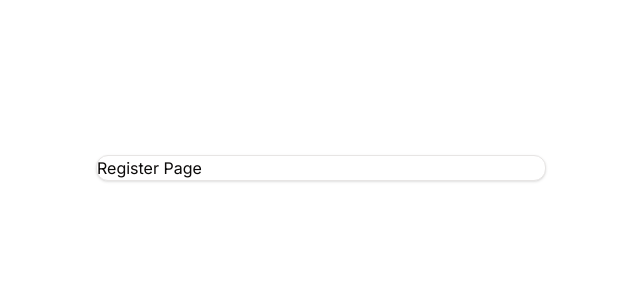
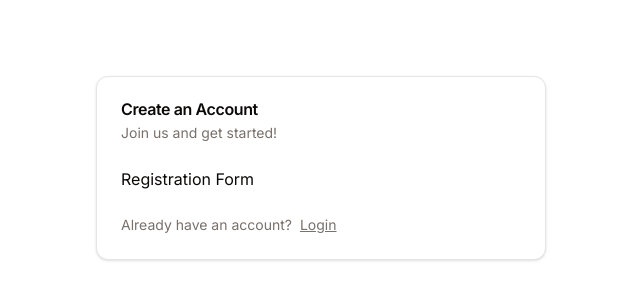
Before and after one commit to nakshatraraghav/discourse, a Next.js app: page /register in a window 1280 px wide. Shown: the part 232-532 px from the top of the page, without its empty margins (319-959 px from the left). Built offline with nearby package versions, Linux system fonts and the light colour scheme.

Commit message:
(ui): login and register page ui

```diff
--- a/src/app/(auth)/login/page.tsx
+++ b/src/app/(auth)/login/page.tsx
@@ -1,3 +1,28 @@
+import React from "react";
+import Link from "next/link";
+
+import {
+  CardContent,
+  CardDescription,
+  CardFooter,
+  CardHeader,
+  CardTitle,
+} from "@/components/ui/card";
+
 export default function LoginPage() {
-  return <div>Login Page</div>;
+  return (
+    <React.Fragment>
+      <CardHeader>
+        <CardTitle>Welcome Back!</CardTitle>
+        <CardDescription>We&apos;re excited to see you again!</CardDescription>
+      </CardHeader>
+      <CardContent>Login Form</CardContent>
+      <CardFooter className="flex space-x-2 text-sm text-muted-foreground">
+        <div>Need an account?</div>
+        <Link href="/register" className="underline">
+          Register
+        </Link>
+      </CardFooter>
+    </React.Fragment>
+  );
 }
--- a/src/app/(auth)/register/page.tsx
+++ b/src/app/(auth)/register/page.tsx
@@ -1,3 +1,28 @@
+import React from "react";
+import Link from "next/link";
+
+import {
+  CardContent,
+  CardDescription,
+  CardFooter,
+  CardHeader,
+  CardTitle,
+} from "@/components/ui/card";
+
 export default function RegisterPage() {
-  return <div>Register Page</div>;
+  return (
+    <React.Fragment>
+      <CardHeader>
+        <CardTitle>Create an Account</CardTitle>
+        <CardDescription>Join us and get started!</CardDescription>
+      </CardHeader>
+      <CardContent>Registration Form</CardContent>
+      <CardFooter className="flex space-x-2 text-sm text-muted-foreground">
+        <div>Already have an account?</div>
+        <Link href="/login" className="underline">
+          Login
+        </Link>
+      </CardFooter>
+    </React.Fragment>
+  );
 }
```
